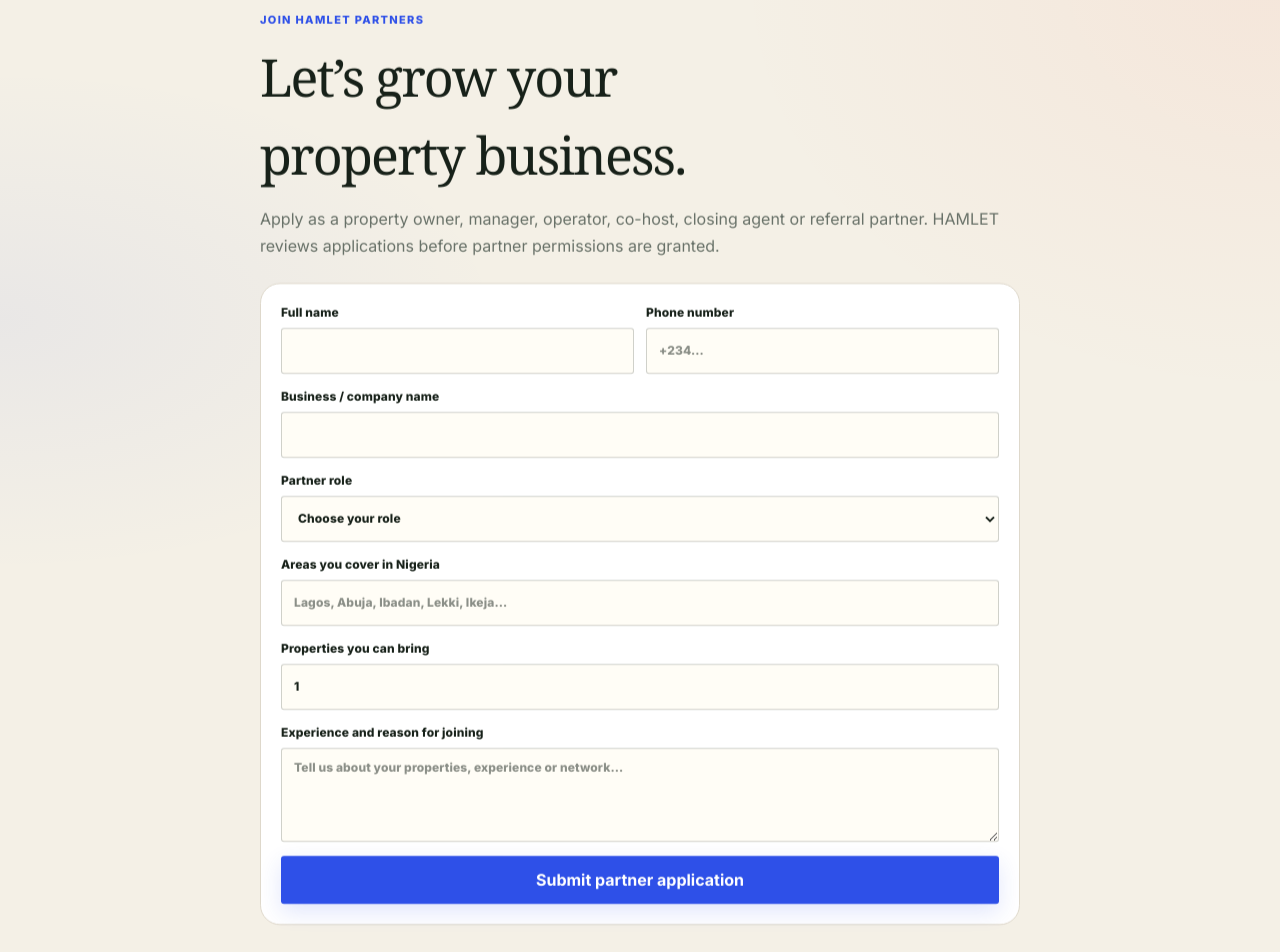
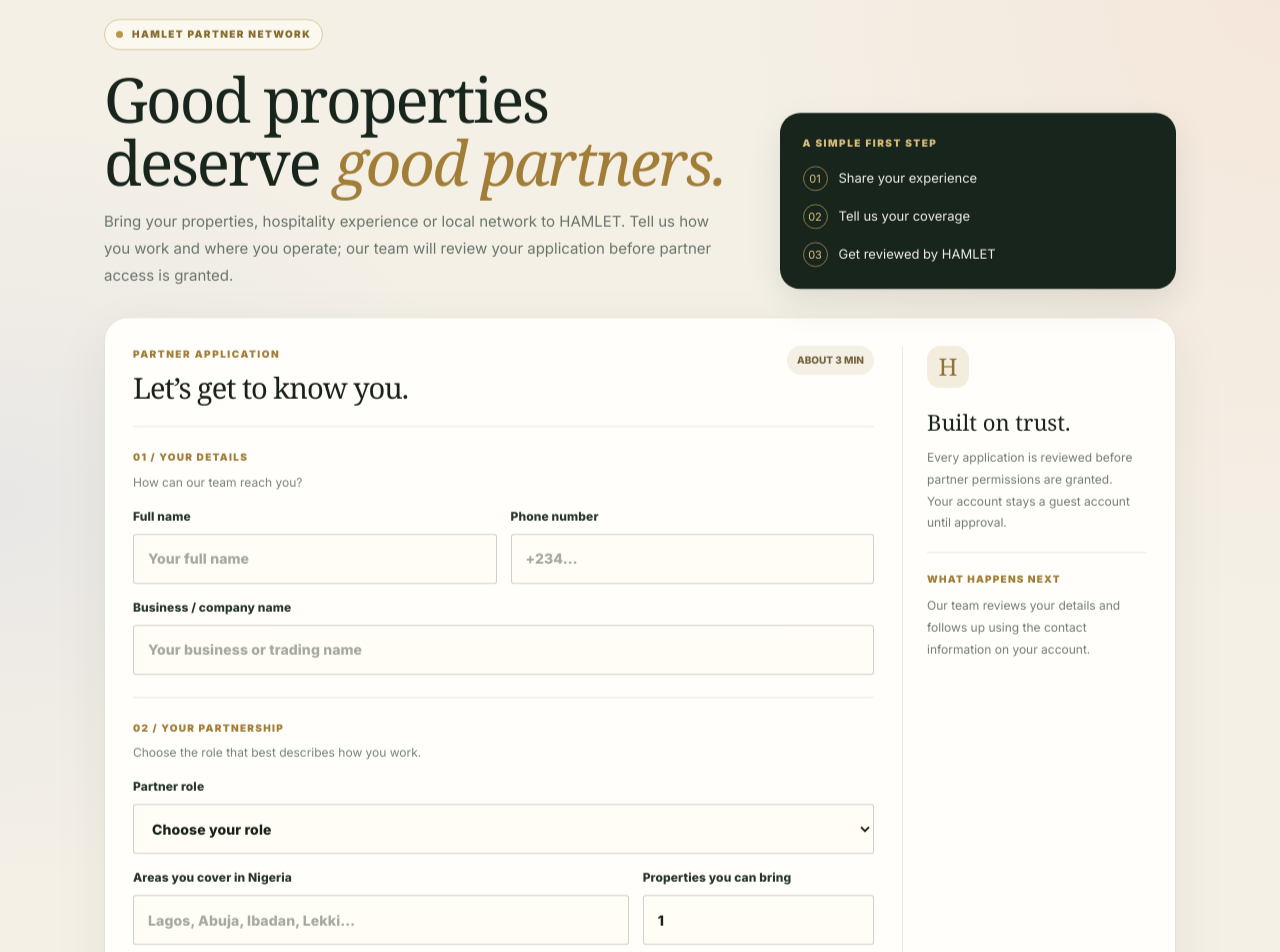
Before and after one commit to 4Buckscodes/hamletshortlets, a Next.js app: page /partners/apply in a window 1280 px wide. Shown: the part 100-1052 px from the top of the page. Built offline with nearby package versions, Linux system fonts and the light colour scheme; no server answers; a web font is replaced by a local one.

Commit message:
design: elevate partner application experience

```diff
--- a/app/partners/apply/page.tsx
+++ b/app/partners/apply/page.tsx
@@ -3,8 +3,14 @@
 import { FormEvent, useMemo, useState } from 'react';
 import { createClient } from '@supabase/supabase-js';
 
-const field: React.CSSProperties = { width: '100%', minHeight: 46, border: '1px solid var(--line)', borderRadius: 10, padding: '10px 12px', background: '#fff', color: 'var(--navy)' };
-const labelStyle: React.CSSProperties = { display: 'grid', gap: 6, fontSize: 12, fontWeight: 750 };
+const inputStyle: React.CSSProperties = {
+  width: '100%', minHeight: 50, border: '1px solid #e5e0d5', borderRadius: 12,
+  padding: '12px 14px', background: '#fffefa', color: '#17251d', fontSize: 14,
+  outline: 'none', transition: 'border-color .2s, box-shadow .2s',
+};
+const labelStyle: React.CSSProperties = { display: 'grid', gap: 8, color: '#26352c', fontSize: 12, fontWeight: 750, letterSpacing: '.01em' };
+const sectionStyle: React.CSSProperties = { display: 'grid', gap: 15, paddingTop: 22, borderTop: '1px solid #eee9df' };
+
 export default function PartnerApplicationPage() {
   const db = useMemo(() => {
     const url = process.env.NEXT_PUBLIC_SUPABASE_URL || process.env.VITE_SUPABASE_URL;
@@ -14,6 +20,7 @@ export default function PartnerApplicationPage() {
   const [busy, setBusy] = useState(false);
   const [error, setError] = useState('');
   const [message, setMessage] = useState('');
+
   async function submit(event: FormEvent<HTMLFormElement>) {
     event.preventDefault(); setError(''); setMessage('');
     if (!db) { setError('Partner applications are not configured on this deployment.'); return; }
@@ -44,25 +51,86 @@ export default function PartnerApplicationPage() {
     } catch (caught) { setError(caught instanceof Error ? caught.message : 'We could not submit your application.'); }
     finally { setBusy(false); }
   }
-  return <main style={{ minHeight: '100svh', background: 'var(--paper)' }}>
-    <section className="shell" style={{ maxWidth: 760, paddingBlock: 34 }}>
-      <p style={{ color: '#806522', textTransform: 'uppercase', letterSpacing: '.12em', fontSize: 11, fontWeight: 800 }}>Join HAMLET partners</p>
-      <h1 className="serif" style={{ fontSize: 'clamp(34px,6vw,52px)', fontWeight: 500, margin: '8px 0 12px' }}>Let’s grow your property business.</h1>
-      <p style={{ color: 'var(--muted)', lineHeight: 1.7 }}>Apply as a property owner, manager, operator, co-host, closing agent or referral partner. HAMLET reviews applications before partner permissions are granted.</p>
-      <form onSubmit={submit} style={{ display: 'grid', gap: 14, marginTop: 22, padding: 20, borderRadius: 20, border: '1px solid var(--line)', background: '#fff' }}>
-        <div style={{ display: 'grid', gridTemplateColumns: 'repeat(auto-fit,minmax(min(100%,220px),1fr))', gap: 12 }}>
-          <label style={labelStyle}>Full name<input name="fullName" required minLength={2} maxLength={120} style={field}/></label>
-          <label style={labelStyle}>Phone number<input name="phone" required minLength={7} maxLength={32} autoComplete="tel" placeholder="+234…" style={field}/></label>
+
+  return <main style={{ minHeight: '100svh', background: '#f5f2e9', color: '#17251d' }}>
+    <section className="partner-apply-shell" style={{ maxWidth: 1120, margin: '0 auto', padding: '42px 24px 76px' }}>
+      <div className="partner-apply-intro" style={{ display: 'grid', gridTemplateColumns: 'minmax(0,1fr) minmax(230px,.62fr)', gap: 36, alignItems: 'end', marginBottom: 28 }}>
+        <div>
+          <div style={{ display: 'inline-flex', alignItems: 'center', gap: 9, padding: '7px 11px', border: '1px solid #d8c99e', borderRadius: 999, color: '#866b2d', background: '#fbf8ef', fontSize: 10, fontWeight: 850, letterSpacing: '.14em', textTransform: 'uppercase' }}>
+            <span style={{ width: 7, height: 7, borderRadius: 99, background: '#b8954a' }} /> HAMLET partner network
+          </div>
+          <h1 className="serif" style={{ maxWidth: 680, fontSize: 'clamp(38px,5.4vw,62px)', lineHeight: 1.02, fontWeight: 500, letterSpacing: '-.035em', margin: '18px 0 14px', color: '#17251d' }}>
+            Good properties deserve <span style={{ color: '#a17d37', fontStyle: 'italic' }}>good partners.</span>
+          </h1>
+          <p style={{ maxWidth: 610, color: '#68736b', fontSize: 15, lineHeight: 1.8, margin: 0 }}>
+            Bring your properties, hospitality experience or local network to HAMLET. Tell us how you work and where you operate; our team will review your application before partner access is granted.
+          </p>
         </div>
-        <label style={labelStyle}>Business / company name<input name="company" required minLength={2} maxLength={160} style={field}/></label>
-        <label style={labelStyle}>Partner role<select name="role" required style={field}><option value="">Choose your role</option><option value="owner">Property owner</option><option value="property_manager">Property manager</option><option value="shortlet_operator">Shortlet operator</option><option value="cohost">Co-host</option><option value="closing_agent">Closing agent</option><option value="referral">Referral partner</option></select></label>
-        <label style={labelStyle}>Areas you cover in Nigeria<input name="areas" required placeholder="Lagos, Abuja, Ibadan, Lekki, Ikeja…" style={field}/></label>
-        <label style={labelStyle}>Properties you can bring<input name="propertiesCount" required type="number" min="0" max="10000" defaultValue="1" style={field}/></label>
-        <label style={labelStyle}>Experience and reason for joining<textarea name="motivation" required minLength={20} maxLength={1500} rows={4} placeholder="Tell us about your properties, experience or network…" style={{ ...field, resize: 'vertical' }}/></label>
-        {error && <p role="alert" style={{ margin: 0, color: '#9f2d20', fontSize: 13 }}>{error}</p>}
-        {message && <p role="status" style={{ margin: 0, color: '#236238', fontSize: 13, lineHeight: 1.6 }}>{message}</p>}
-        <button className="primary-button" type="submit" disabled={busy}>{busy ? 'Submitting application…' : 'Submit partner application'}</button>
-      </form>
+        <aside style={{ background: '#17251d', color: '#f7f3e8', borderRadius: 20, padding: '22px 23px', boxShadow: '0 14px 35px rgba(23,37,29,.10)' }}>
+          <p style={{ margin: '0 0 14px', color: '#d8bd7c', fontSize: 10, fontWeight: 850, letterSpacing: '.15em', textTransform: 'uppercase' }}>A simple first step</p>
+          <div style={{ display: 'grid', gap: 13 }}>
+            {['Share your experience', 'Tell us your coverage', 'Get reviewed by HAMLET'].map((item, index) => <div key={item} style={{ display: 'flex', gap: 11, alignItems: 'center', fontSize: 13, color: '#f1eee5' }}><span style={{ display: 'grid', placeItems: 'center', width: 25, height: 25, borderRadius: 99, border: '1px solid #8f794a', color: '#e1c783', fontSize: 11 }}>{String(index + 1).padStart(2, '0')}</span>{item}</div>)}
+          </div>
+        </aside>
+      </div>
+
+      <div className="partner-apply-card" style={{ display: 'grid', gridTemplateColumns: 'minmax(0,1fr) 245px', gap: 28, padding: 28, border: '1px solid #e7e1d5', borderRadius: 24, background: '#fffefa', boxShadow: '0 18px 55px rgba(44,42,32,.07)' }}>
+        <form onSubmit={submit} style={{ display: 'grid', gap: 22, minWidth: 0 }}>
+          <div style={{ display: 'flex', justifyContent: 'space-between', gap: 16, alignItems: 'start' }}>
+            <div><p style={{ margin: 0, color: '#a17d37', fontSize: 10, fontWeight: 850, letterSpacing: '.15em', textTransform: 'uppercase' }}>Partner application</p><h2 className="serif" style={{ margin: '7px 0 0', fontSize: 29, lineHeight: 1.15, fontWeight: 500 }}>Let’s get to know you.</h2></div>
+            <span style={{ whiteSpace: 'nowrap', padding: '7px 10px', borderRadius: 999, background: '#f4f0e5', color: '#74623c', fontSize: 10, fontWeight: 800 }}>ABOUT 3 MIN</span>
+          </div>
+
+          <div style={sectionStyle}>
+            <div><p style={{ margin: 0, color: '#a17d37', fontSize: 10, fontWeight: 850, letterSpacing: '.13em' }}>01 / YOUR DETAILS</p><p style={{ margin: '5px 0 0', color: '#7a827b', fontSize: 12 }}>How can our team reach you?</p></div>
+            <div className="partner-apply-fields" style={{ display: 'grid', gridTemplateColumns: 'repeat(2,minmax(0,1fr))', gap: 14 }}>
+              <label style={labelStyle}>Full name<input name="fullName" required minLength={2} maxLength={120} autoComplete="name" placeholder="Your full name" style={inputStyle}/></label>
+              <label style={labelStyle}>Phone number<input name="phone" required minLength={7} maxLength={32} autoComplete="tel" placeholder="+234…" style={inputStyle}/></label>
+            </div>
+            <label style={labelStyle}>Business / company name<input name="company" required minLength={2} maxLength={160} placeholder="Your business or trading name" style={inputStyle}/></label>
+          </div>
+
+          <div style={sectionStyle}>
+            <div><p style={{ margin: 0, color: '#a17d37', fontSize: 10, fontWeight: 850, letterSpacing: '.13em' }}>02 / YOUR PARTNERSHIP</p><p style={{ margin: '5px 0 0', color: '#7a827b', fontSize: 12 }}>Choose the role that best describes how you work.</p></div>
+            <label style={labelStyle}>Partner role<select name="role" required defaultValue="" style={{ ...inputStyle, appearance: 'auto' }}><option value="" disabled>Choose your role</option><option value="owner">Property owner</option><option value="property_manager">Property manager</option><option value="shortlet_operator">Shortlet operator</option><option value="cohost">Co-host</option><option value="closing_agent">Closing agent</option><option value="referral">Referral partner</option></select></label>
+            <div className="partner-apply-fields" style={{ display: 'grid', gridTemplateColumns: 'minmax(0,1.5fr) minmax(150px,.7fr)', gap: 14 }}>
+              <label style={labelStyle}>Areas you cover in Nigeria<input name="areas" required placeholder="Lagos, Abuja, Ibadan, Lekki…" style={inputStyle}/><span style={{ color: '#899087', fontSize: 11, fontWeight: 500 }}>Separate locations with commas.</span></label>
+              <label style={labelStyle}>Properties you can bring<input name="propertiesCount" required type="number" min="0" max="10000" defaultValue="1" style={inputStyle}/><span style={{ color: '#899087', fontSize: 11, fontWeight: 500 }}>An estimate is fine.</span></label>
+            </div>
+          </div>
+
+          <div style={sectionStyle}>
+            <div><p style={{ margin: 0, color: '#a17d37', fontSize: 10, fontWeight: 850, letterSpacing: '.13em' }}>03 / YOUR EXPERIENCE</p><p style={{ margin: '5px 0 0', color: '#7a827b', fontSize: 12 }}>Help us understand the value you bring.</p></div>
+            <label style={labelStyle}>Experience and reason for joining<textarea name="motivation" required minLength={20} maxLength={1500} rows={5} placeholder="Tell us about your properties, hospitality experience, clients or network…" style={{ ...inputStyle, minHeight: 130, resize: 'vertical', lineHeight: 1.65 }}/></label>
+          </div>
+
+          {error && <p role="alert" style={{ margin: 0, padding: '12px 14px', borderRadius: 12, background: '#fff0ed', color: '#9f2d20', fontSize: 13 }}>{error}</p>}
+          {message && <p role="status" style={{ margin: 0, padding: '12px 14px', borderRadius: 12, background: '#edf6ee', color: '#236238', fontSize: 13, lineHeight: 1.6 }}>{message}</p>}
+          <button className="primary-button" type="submit" disabled={busy} style={{ minHeight: 54, borderRadius: 12, fontSize: 14, fontWeight: 800, letterSpacing: '.01em' }}>{busy ? 'Submitting your application…' : 'Submit partner application  →'}</button>
+          <p style={{ margin: '-10px 0 0', color: '#92988f', fontSize: 11, lineHeight: 1.6 }}>By submitting, you confirm that the details provided are accurate. Submission does not automatically grant partner permissions.</p>
+        </form>
+
+        <aside className="partner-apply-aside" style={{ borderLeft: '1px solid #eee9df', paddingLeft: 24, display: 'flex', flexDirection: 'column', gap: 18 }}>
+          <div style={{ width: 42, height: 42, display: 'grid', placeItems: 'center', borderRadius: 13, background: '#f3eddd', color: '#927337', fontFamily: 'Georgia,serif', fontSize: 24 }}>H</div>
+          <div><h3 className="serif" style={{ margin: '0 0 8px', fontSize: 22, fontWeight: 500 }}>Built on trust.</h3><p style={{ margin: 0, color: '#737d74', fontSize: 12, lineHeight: 1.8 }}>Every application is reviewed before partner permissions are granted. Your account stays a guest account until approval.</p></div>
+          <div style={{ height: 1, background: '#eee9df' }}/>
+          <div><p style={{ margin: '0 0 7px', color: '#a17d37', fontSize: 10, fontWeight: 850, letterSpacing: '.12em' }}>WHAT HAPPENS NEXT</p><p style={{ margin: 0, color: '#737d74', fontSize: 12, lineHeight: 1.8 }}>Our team reviews your details and follows up using the contact information on your account.</p></div>
+          <div style={{ marginTop: 'auto', padding: 14, borderRadius: 14, background: '#f6f3eb' }}><p style={{ margin: 0, color: '#5d695f', fontSize: 11, lineHeight: 1.7 }}>Already part of the network? <a href="/signin?next=/partners" style={{ color: '#8d6c2d', fontWeight: 800, textDecoration: 'none' }}>Sign in to your workspace →</a></p></div>
+        </aside>
+      </div>
     </section>
+    <style jsx>{`
+      .partner-apply-shell input:focus, .partner-apply-shell select:focus, .partner-apply-shell textarea:focus { border-color: #b4934d !important; box-shadow: 0 0 0 3px rgba(180,147,77,.13); }
+      .partner-apply-shell input::placeholder, .partner-apply-shell textarea::placeholder { color: #a5aaa1; }
+      @media (max-width: 760px) {
+        .partner-apply-intro { grid-template-columns: 1fr !important; gap: 20px !important; }
+        .partner-apply-card { grid-template-columns: 1fr !important; padding: 20px !important; }
+        .partner-apply-aside { border-left: 0 !important; border-top: 1px solid #eee9df; padding: 20px 0 0 !important; }
+      }
+      @media (max-width: 520px) {
+        .partner-apply-shell { padding: 28px 14px 54px !important; }
+        .partner-apply-fields { grid-template-columns: 1fr !important; }
+      }
+    `}</style>
   </main>;
 }
```
